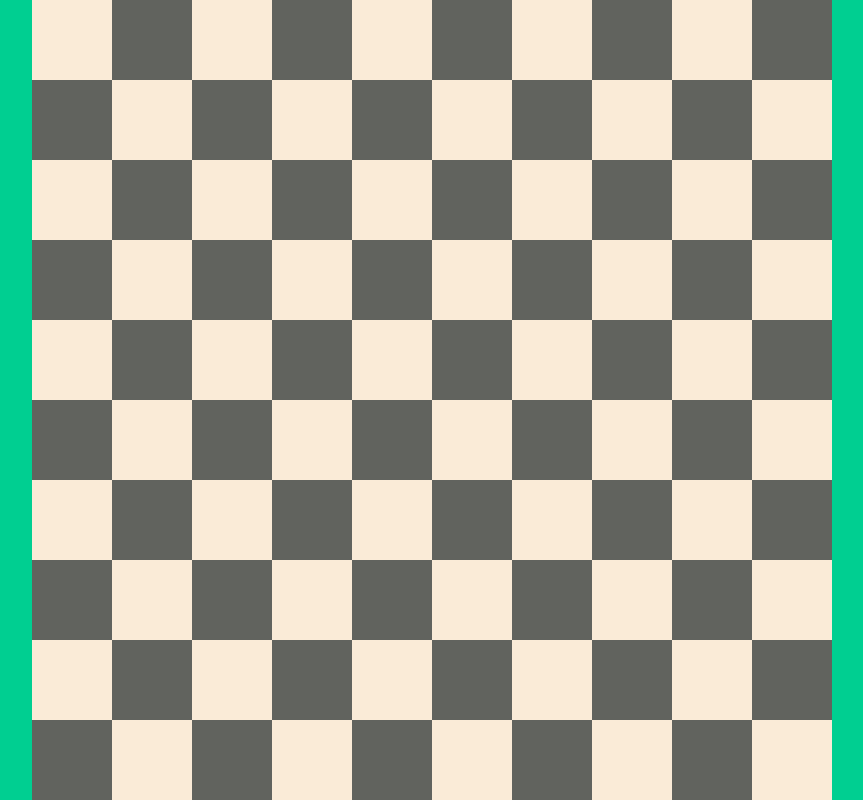
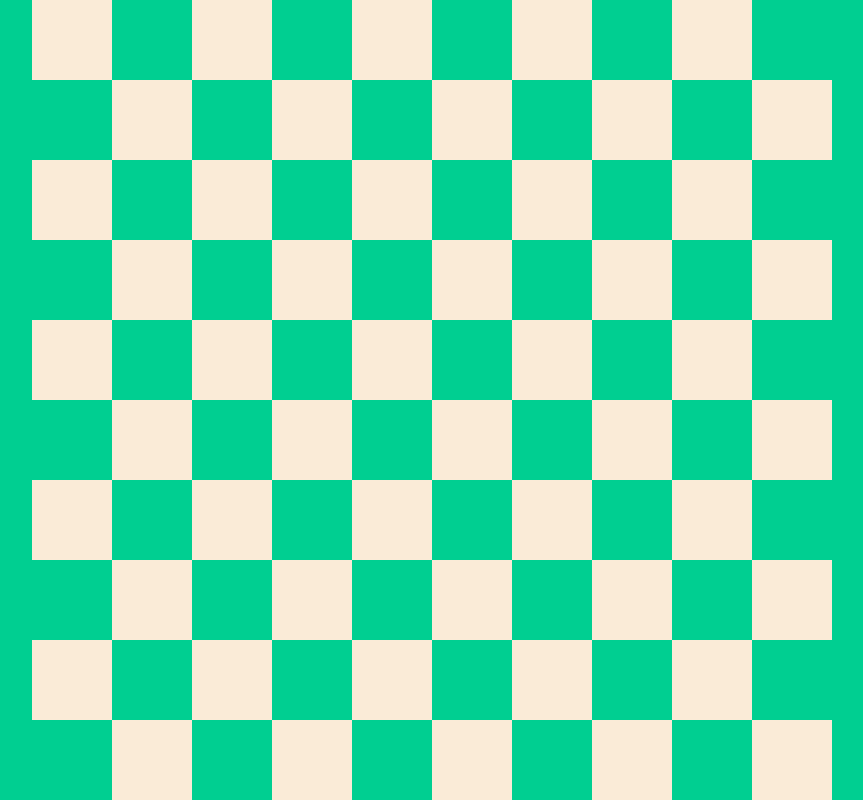
Before and after one commit to Barud21/checkers-simplified, a React (Create React App) app: page / in a window 1280 px wide. Shown: the whole page, without its empty margins (208-1071 px from the left). Built offline with nearby package versions, Linux system fonts and the light colour scheme.

Commit message:
Using props to get properties using classNames to add class name if property is true

```diff
--- a/src/components/Tile/Tile.tsx
+++ b/src/components/Tile/Tile.tsx
@@ -1,14 +1,13 @@
+import classNames from "classnames";
 import "./Tile.css";
 
-interface Props {
-  number: number;
-}
-
-function Tile({ number }: Props) {
-  if (number % 2 === 0) {
-    return <div className="tile black-tile"></div>;
+function Tile(props: { number: number; isTherePiece: boolean }) {
+  if (props.number % 2 !== 0) {
+    return <div className={"tile white-tile"}></div>;
   } else {
-    return <div className="tile white-tile"></div>;
+    return (
+      <div className={classNames({ piece: props.isTherePiece === true })}></div>
+    );
   }
 }
 
```
